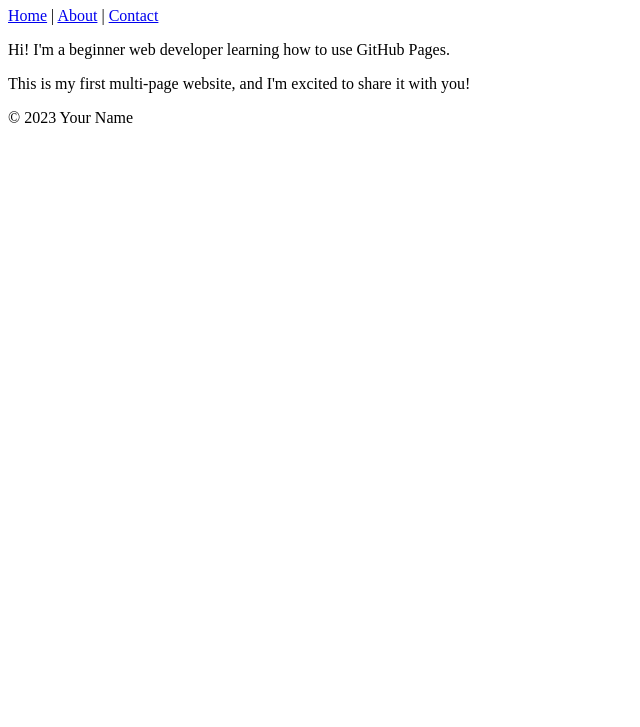
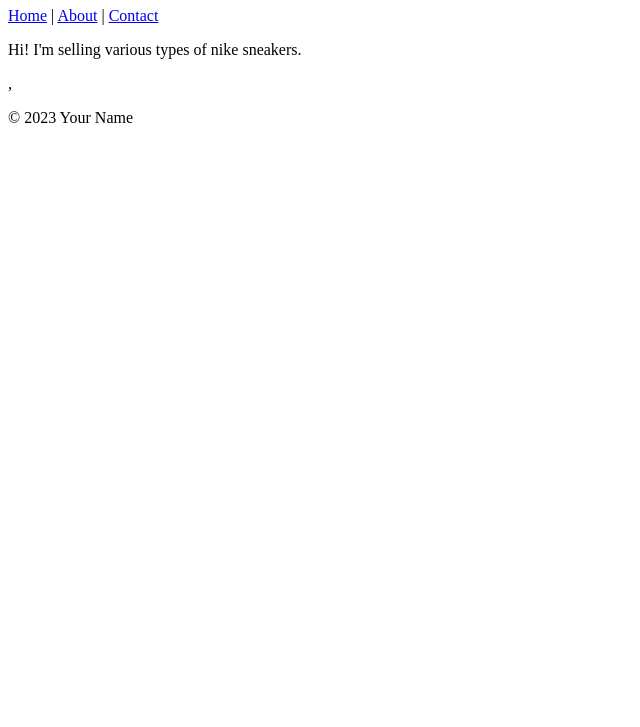
Before and after one commit to bida24-119/flexe-shoes, a plain HTML site: page index.html in a window 1280 px wide. Shown: the part 73-800 px from the top of the page, without its empty margins (0-640 px from the left). Drawn offline with Linux system fonts and the light colour scheme.

Commit message:
Update index.html

```diff
--- a/index.html
+++ b/index.html
@@ -16,8 +16,8 @@
     </header>
 
     <main>
-        <p>Hi! I'm a beginner web developer learning how to use GitHub Pages.</p>
-        <p>This is my first multi-page website, and I'm excited to share it with you!</p>
+        <p>Hi! I'm selling various types of nike sneakers.</p>
+        <p>, </p>
     </main>
 
     <footer>
```
